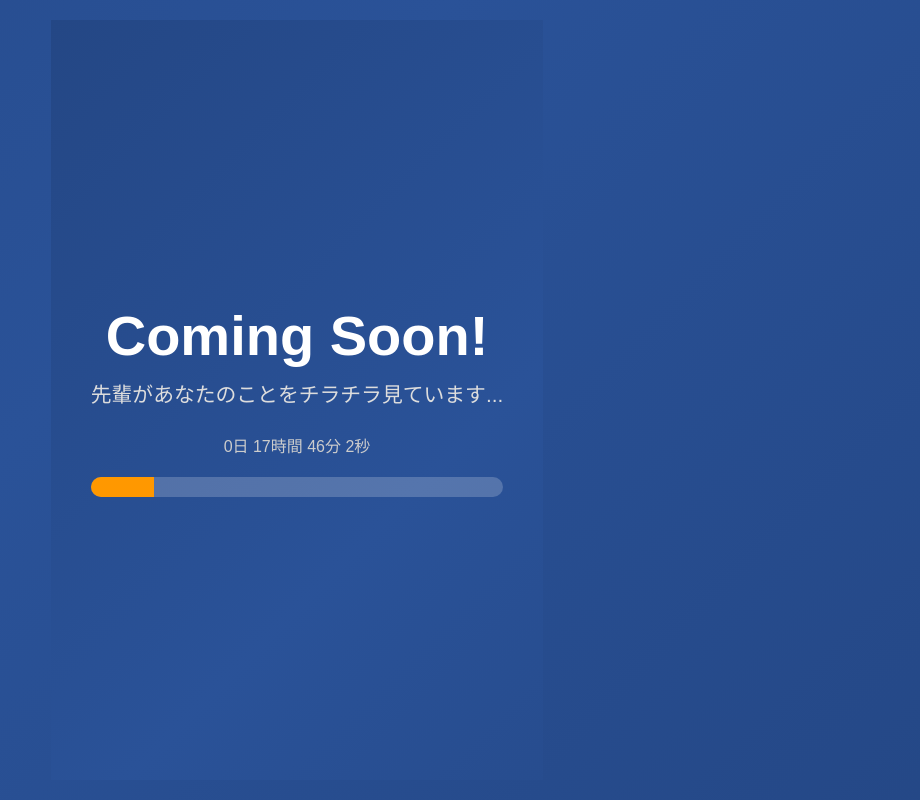
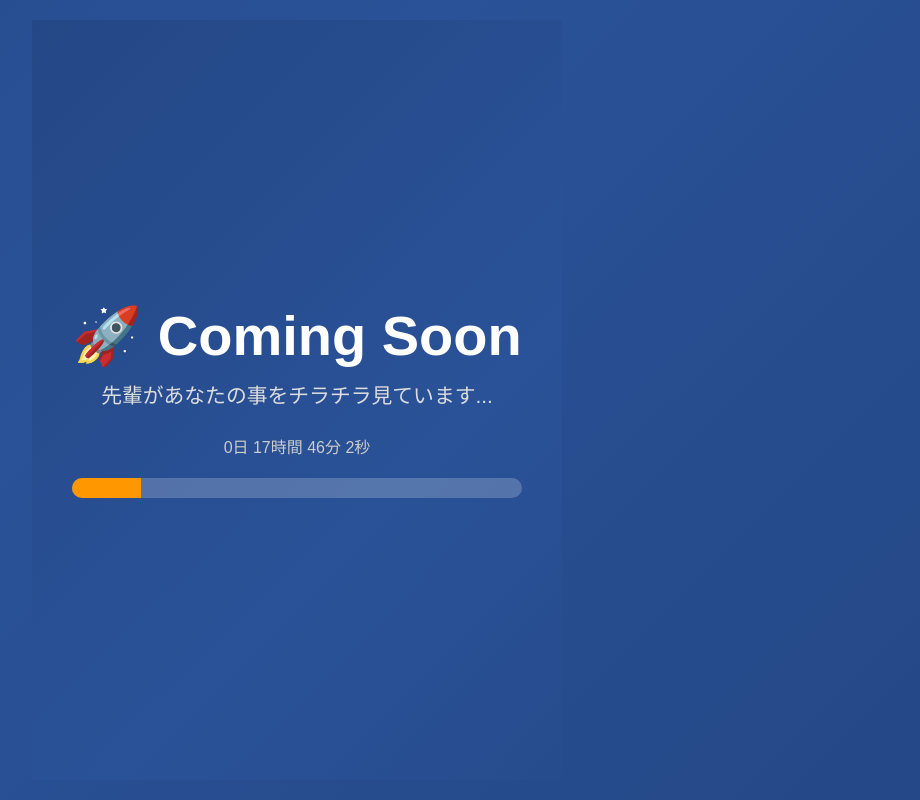
Before and after one commit to beast810/yaju, a plain HTML site: page index.html in a window 1280 px wide. Shown: the whole page, without its empty margins (343-1263 px from the left). Drawn offline with Linux system fonts and the light colour scheme.

Commit message:
index.html

```diff
--- a/index.html
+++ b/index.html
@@ -91,10 +91,10 @@
 </head>
 <body>
   <div class="container">
-    <h1>Coming Soon!</h1>
-    <p class="description">先輩があなたのことをチラチラ見ています...</p>
+    <h1>🚀 Coming Soon</h1>
+    <p class="description">先輩があなたの事をチラチラ見ています...</p>
 
-    <div class="countdown" id="countdown">Counting now...</div>
+    <div class="countdown" id="countdown">カウント中...</div>
 
     <div class="progress-container">
       <div class="progress-bar" id="progressBar"></div>
```
